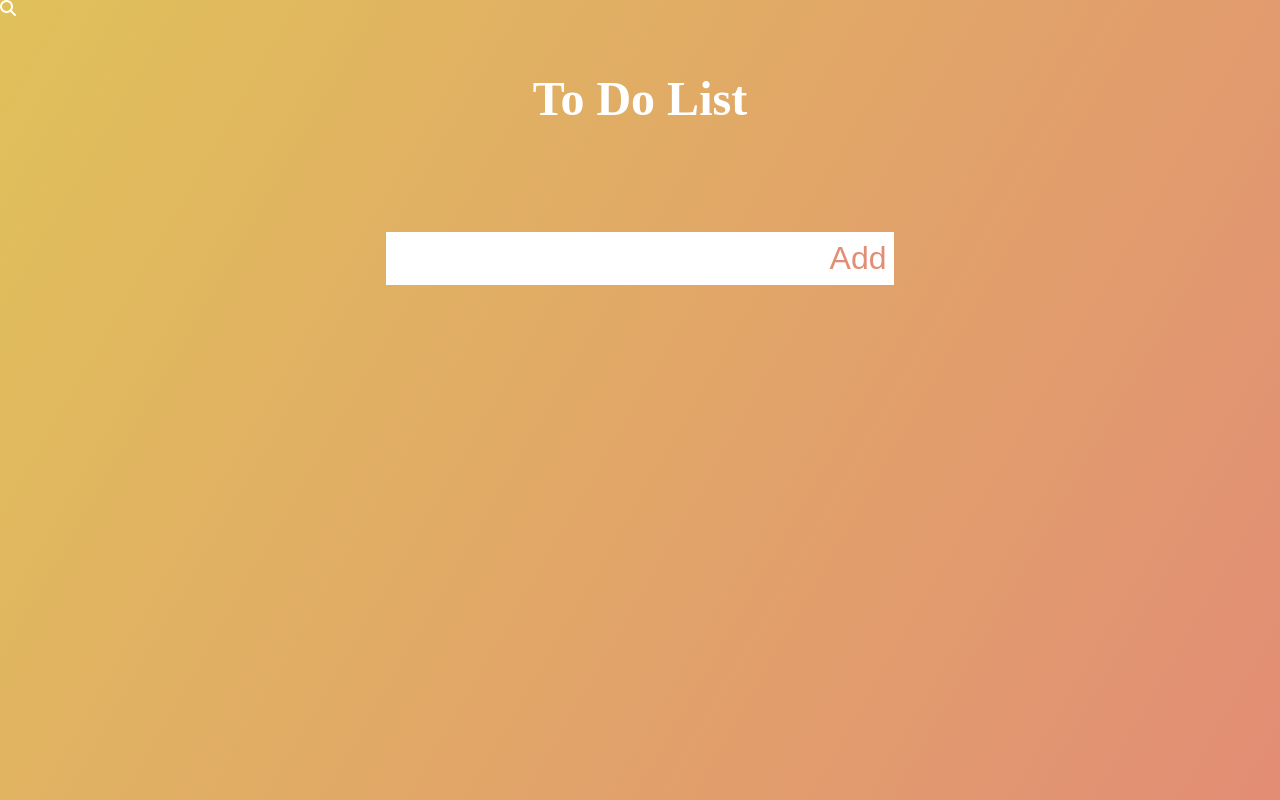
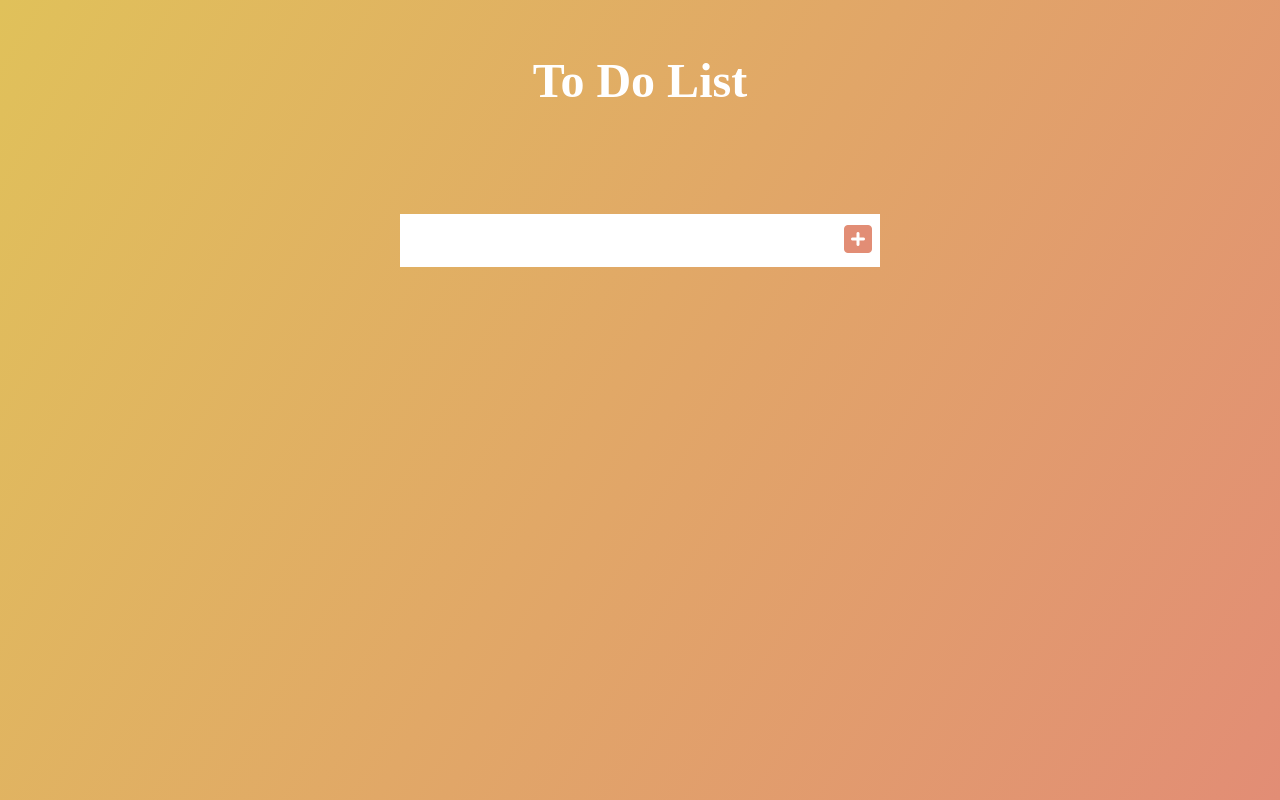
Before and after one commit to Puskass/To-Do-List, a plain HTML site: page index.html in a window 1280 px wide. Drawn offline with Linux system fonts and the light colour scheme.

Commit message:
final html

```diff
--- a/index.html
+++ b/index.html
@@ -9,7 +9,7 @@
     <link rel="stylesheet" href="https://cdnjs.cloudflare.com/ajax/libs/font-awesome/6.2.1/css/all.min.css"/>
 </head>
 <body>
-     <i class="fa fa-search"></i>
+
    <header>
         <h1>To Do List</h1>
    </header>
@@ -17,7 +17,7 @@
    <form>
         <input type="text" class="todo-input">
         <button class="todo-button" type="submit">
-            Add
+            <i class="fas fa-plus-square"></i>
         </button>
    </form>
 
```
